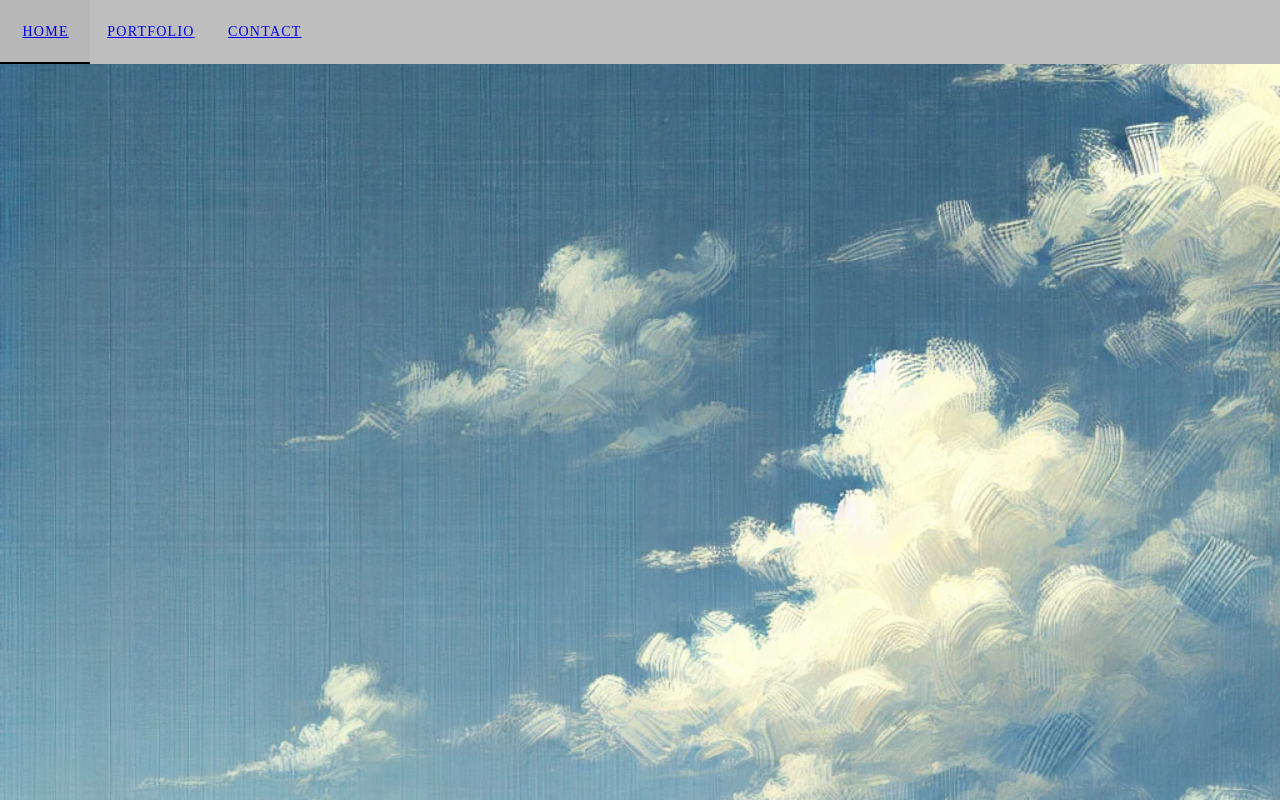
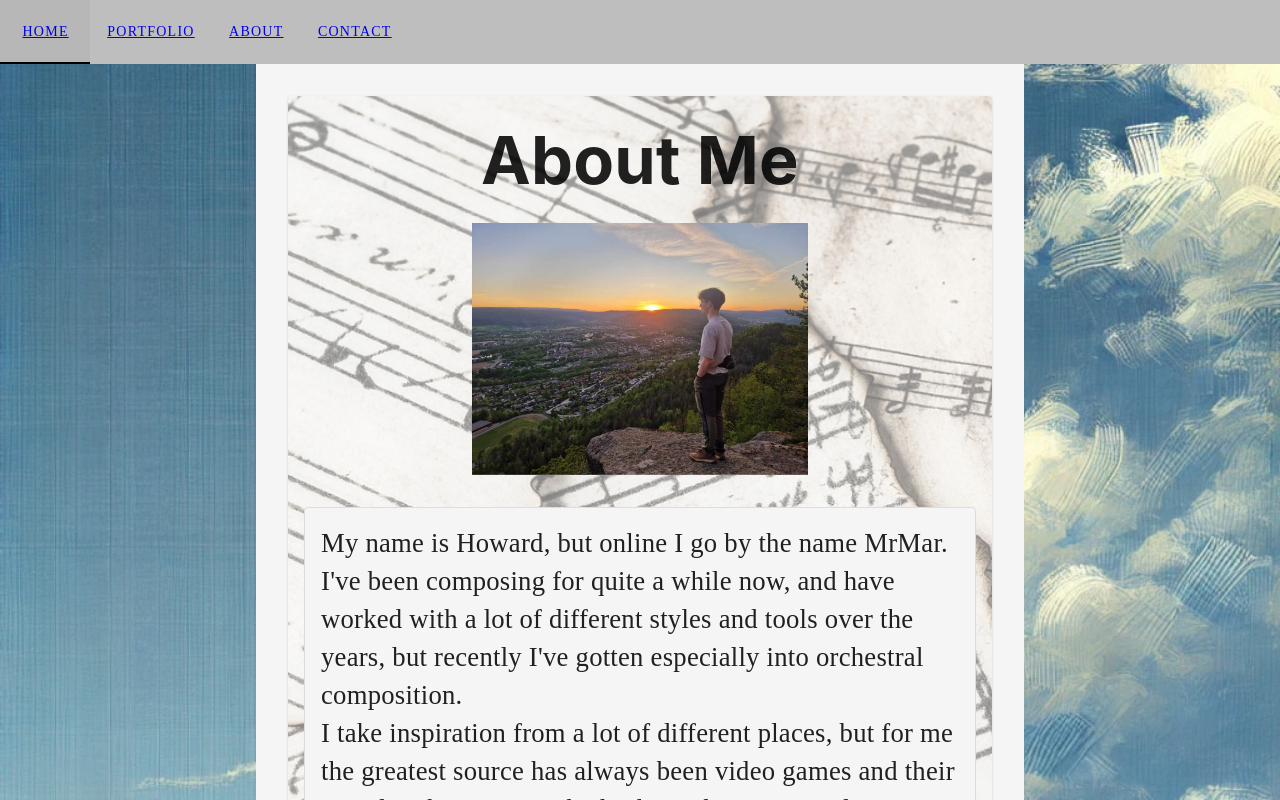
Before and after one commit to MrMarHVD/music-portfolio, a Vue app: page /about in a window 1280 px wide. Built offline with nearby package versions, Linux system fonts and the light colour scheme.

Commit message:
feat: Added new about page components and about me text.

```diff
--- /dev/null
+++ b/src/components/AboutMeBlock.vue
@@ -0,0 +1,50 @@
+<script setup>
+import { VContainer, VTextField, VCard, VCardText, VImg } from 'vuetify/components'
+import '@/assets/global.css'
+import {computed} from "vue";
+
+const meImageUrl = new URL('@/assets/images/other/mephoto.JPG', import.meta.url).href;
+const backgroundUrl = new URL('@/assets/images/background/Notes_background.jpg1', import.meta.url).href;
+
+
+
+</script>
+
+<template>
+  <v-container>
+    <v-card class="musicNoteBG" :style="cardStyle" >
+      <v-card-text class="center-content">
+        <h1> About Me</h1>
+        <v-img id="meImage" :src="meImageUrl" alt=""></v-img>
+      </v-card-text>
+
+      <v-card-text>
+        <div class="info-box">
+          <p> My name is Howard, but online I go by the name MrMar. I've been composing for quite a while now, and have worked with a lot of different styles and tools over the years, but recently I've gotten especially into orchestral composition.
+            </p>
+          <p>
+            I take inspiration from a lot of different places, but for me the greatest source has always been video games and their soundtracks. Games which I know have inspired me include Skyrim, Super Mario Galaxy, Breath of the Wild, and Undertale. If you have a game project that's remotely in the ballpark of any of those, then that's already more than good enough to be exciting to me, so hit me up via the contact page in that case! </p>
+        </div>
+      </v-card-text>
+    </v-card>
+  </v-container>
+</template>
+
+<style scoped>
+h1 {
+  margin-bottom: 16px;
+}
+
+
+
+v-text-field {
+  width: 100%;
+}
+
+#meImage {
+  width: 50%;
+  height: auto;
+}
+
+
+</style>
--- /dev/null
+++ b/src/components/AboutPage.vue
@@ -0,0 +1,31 @@
+<script setup>
+import { VContainer, VCard, VCardText } from 'vuetify/components'
+import Introduction from './Introduction.vue'
+import MusicSample from './MusicSample.vue'
+import ContactFooter from './ContactFooter.vue'
+import '@/assets/global.css'
+import InfoBlock from './InfoBlock.vue'
+import AboutMeBlock from "@/components/AboutMeBlock.vue";
+
+</script>
+
+<template>
+
+  <v-container class="backdrop content-container">
+   <AboutMeBlock  />
+  </v-container>
+</template>
+
+<style scoped>
+v-container {
+  height: 100vh;
+  width: 120vw;
+  overflow-y: auto;
+}
+
+.content-container {
+  margin-top: 0px;
+}
+
+
+</style>
--- /dev/null
+++ b/src/components/InfoBlock.vue
@@ -0,0 +1,66 @@
+<script setup>
+import { VContainer, VTextField, VCard, VCardText, VImg } from 'vuetify/components'
+import '@/assets/global.css'
+import {computed} from "vue";
+
+const meImageUrl = new URL('@/assets/images/other/mephoto.JPG', import.meta.url).href;
+const backgroundUrl = new URL('@/assets/images/background/Notes_background.jpg1', import.meta.url).href;
+
+const props = defineProps( {
+  header: { type: String, required: true},
+  textContent: { type: String, required: true},
+  bgImageUrl: { type: String, required: false}
+})
+
+const resolvedBgImageUrl = computed(() => {
+  if (!props.bgImageUrl) return ''
+  const path = props.bgImageUrl.replace(/^\//, '')
+  return `${import.meta.env.BASE_URL}${path}`
+})
+
+const cardStyle = computed(() => {
+  return resolvedBgImageUrl.value
+      ? { '--bg-image': `url(${resolvedBgImageUrl.value})` }
+      : {}
+})
+
+</script>
+
+<template>
+  <v-container>
+    <v-card class="musicNoteBG" :style="cardStyle">
+      <v-card-text class="center-content">
+        <h1> {{ header }}</h1>
+        <v-img id="meImage" :src="meImageUrl" alt=""></v-img>
+      </v-card-text>
+
+      <v-card-text>
+        <div class="info-box">
+          <body> {{ textContent }} ☝</body>️
+        </div>
+      </v-card-text>
+    </v-card>
+  </v-container>
+</template>
+
+<style scoped>
+h1 {
+  margin-bottom: 16px;
+}
+
+.background-card {
+  background-image: resolvedBgImageUrl;
+}
+
+
+v-text-field {
+  width: 100%;
+}
+
+#meImage {
+  width: 50%;
+  height: auto;
+}
+
+
+</style>
--- a/src/components/Toolbar.vue
+++ b/src/components/Toolbar.vue
@@ -13,6 +13,9 @@ import { VToolbar, VTabs, VTab } from 'vuetify/components'
         <router-link to="/portfolio">Portfolio</router-link>
       </v-tab>
       <v-tab>
+        <router-link to="/about">About</router-link>
+      </v-tab>
+      <v-tab>
       <router-link to="/contact">Contact</router-link>
       </v-tab>
     </v-tabs>
--- a/src/routes/index.js
+++ b/src/routes/index.js
@@ -2,6 +2,7 @@ import { createRouter, createWebHistory } from 'vue-router'
 import MainPage from '@/components/MainPage.vue'
 import PortfolioPage from '@/components/PortfolioPage.vue'
 import ContactPage from '@/components/ContactPage.vue'
+import AboutPage from '@/components/AboutPage.vue'
 
 const routes = [
   {
@@ -13,6 +14,11 @@ const routes = [
     path: '/portfolio',
     name: 'Portfolio',
     component: PortfolioPage
+  },
+  {
+    path: '/about',
+    name: 'About',
+    component: AboutPage
   },
   {
     path: '/contact',
```
Also changed, not shown: src/components/About.vue (deleted, +0 -11 lines).
